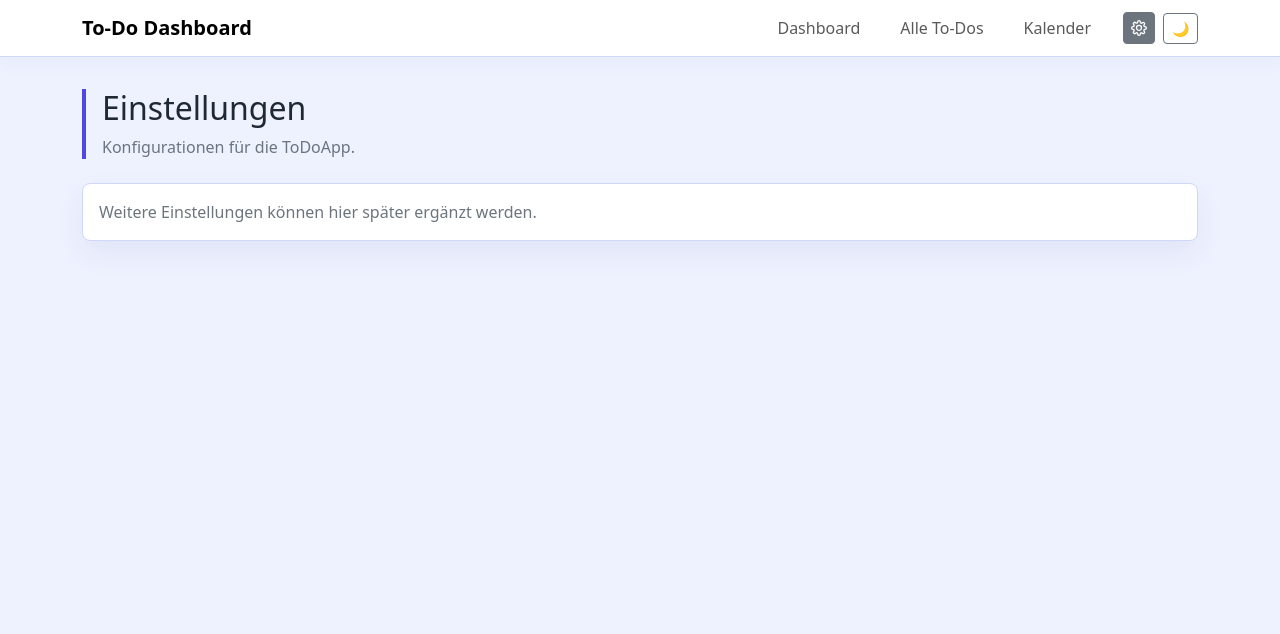
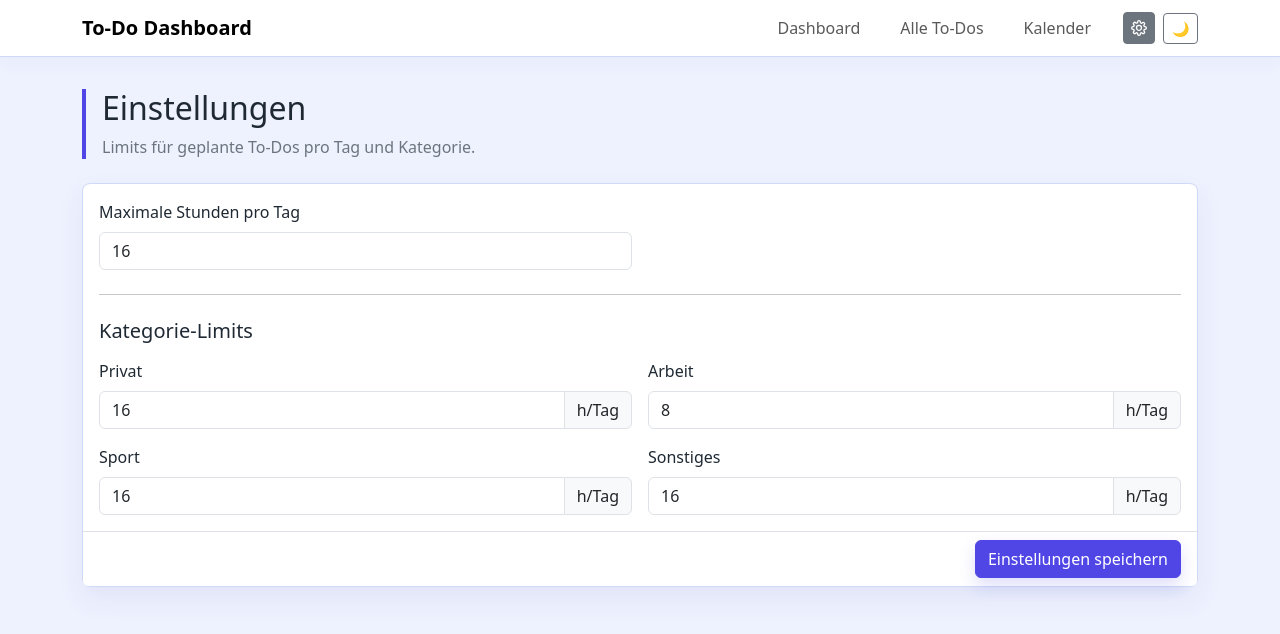
Before and after one commit to LukasPowroznik/ToDoApp, a SvelteKit app: page /settings in a window 1280 px wide. Shown: the top 634 px of the page. Built offline with nearby package versions, Linux system fonts and the light colour scheme; no server answers; the database is empty.

Commit message:
Limiten einstellen

```diff
--- a/src/lib/components/ScheduleTodosModal.svelte
+++ b/src/lib/components/ScheduleTodosModal.svelte
@@ -4,7 +4,7 @@
 	import StatusMessage from '$lib/components/StatusMessage.svelte';
 	import { validateScheduleCapacity } from '$lib/scheduleCapacity.js';
 
-	let { modalId = 'scheduleTodosModal', todos = [] } = $props();
+	let { modalId = 'scheduleTodosModal', todos = [], settings } = $props();
 	let isSaving = $state(false);
 	let errorMessage = $state('');
 
@@ -32,7 +32,7 @@
 			...todo,
 			scheduledDate
 		}));
-		const scheduleError = validateScheduleCapacity(todos, scheduledTodos);
+		const scheduleError = validateScheduleCapacity(todos, scheduledTodos, settings);
 
 		if (scheduleError) {
 			errorMessage = scheduleError.message;
--- a/src/lib/scheduleCapacity.js
+++ b/src/lib/scheduleCapacity.js
@@ -3,6 +3,12 @@ import { getWeekday, isTodoDueOnDate, isTodoOccurrenceCompleted } from '$lib/tod
 export const DAILY_HOUR_LIMIT = 16;
 export const WORK_DAILY_HOUR_LIMIT = 8;
 export const WORK_CATEGORY = 'Arbeit';
+export const DEFAULT_CATEGORY_HOUR_LIMITS = {
+	Privat: DAILY_HOUR_LIMIT,
+	Arbeit: WORK_DAILY_HOUR_LIMIT,
+	Sport: DAILY_HOUR_LIMIT,
+	Sonstiges: DAILY_HOUR_LIMIT
+};
 
 export function getEstimatedHours(duration) {
 	if (duration === '30 min') return 0.5;
@@ -32,7 +38,18 @@ function formatDate(date) {
 	return `${day}.${month}.${year}`;
 }
 
-export function validateScheduleCapacity(todos, candidates) {
+function getCapacitySettings(settings = {}) {
+	return {
+		dailyHourLimit: Number(settings.dailyHourLimit) || DAILY_HOUR_LIMIT,
+		categoryHourLimits: {
+			...DEFAULT_CATEGORY_HOUR_LIMITS,
+			...(settings.categoryHourLimits ?? {})
+		}
+	};
+}
+
+export function validateScheduleCapacity(todos, candidates, settings) {
+	const capacitySettings = getCapacitySettings(settings);
 	const scheduledCandidates = candidates.filter(
 		(todo) => todo.status !== 'Completed' && todo.scheduledDate
 	);
@@ -64,20 +81,23 @@ export function validateScheduleCapacity(todos, candidates) {
 			(sum, todo) => sum + getEstimatedHours(todo.estimatedDuration),
 			0
 		);
-		const workHours = todosForDate
-			.filter((todo) => todo.category === WORK_CATEGORY)
-			.reduce((sum, todo) => sum + getEstimatedHours(todo.estimatedDuration), 0);
 
-		if (totalHours > DAILY_HOUR_LIMIT) {
+		if (totalHours > capacitySettings.dailyHourLimit) {
 			return {
-				message: `Am ${formatDate(date)} sind maximal ${DAILY_HOUR_LIMIT} Stunden geplante To-Dos erlaubt.`
+				message: `Am ${formatDate(date)} sind maximal ${capacitySettings.dailyHourLimit} Stunden geplante To-Dos erlaubt.`
 			};
 		}
 
-		if (workHours > WORK_DAILY_HOUR_LIMIT) {
-			return {
-				message: `Am ${formatDate(date)} sind maximal ${WORK_DAILY_HOUR_LIMIT} Stunden Arbeit erlaubt.`
-			};
+		for (const [category, limit] of Object.entries(capacitySettings.categoryHourLimits)) {
+			const categoryHours = todosForDate
+				.filter((todo) => todo.category === category)
+				.reduce((sum, todo) => sum + getEstimatedHours(todo.estimatedDuration), 0);
+
+			if (categoryHours > limit) {
+				return {
+					message: `Am ${formatDate(date)} sind maximal ${limit} Stunden ${category} erlaubt.`
+				};
+			}
 		}
 	}
 
--- a/src/lib/server/db.js
+++ b/src/lib/server/db.js
@@ -25,3 +25,9 @@ export async function getTodosCollection() {
 
 	return db.collection('todos');
 }
+
+export async function getSettingsCollection() {
+	const db = await getDb();
+
+	return db.collection('settings');
+}
--- /dev/null
+++ b/src/lib/server/settings.js
@@ -0,0 +1,59 @@
+import { getSettingsCollection } from '$lib/server/db.js';
+
+const SETTINGS_ID = 'capacity';
+
+export const DEFAULT_CAPACITY_SETTINGS = {
+	dailyHourLimit: 16,
+	categoryHourLimits: {
+		Privat: 16,
+		Arbeit: 8,
+		Sport: 16,
+		Sonstiges: 16
+	}
+};
+
+function normalizeLimit(value, fallback) {
+	const number = Number(value);
+
+	return Number.isFinite(number) && number >= 0 ? number : fallback;
+}
+
+export function normalizeCapacitySettings(settings = {}) {
+	const normalizedInput = settings ?? {};
+	const categoryHourLimits = DEFAULT_CAPACITY_SETTINGS.categoryHourLimits;
+
+	return {
+		dailyHourLimit: normalizeLimit(normalizedInput.dailyHourLimit, DEFAULT_CAPACITY_SETTINGS.dailyHourLimit),
+		categoryHourLimits: Object.fromEntries(
+			Object.entries(categoryHourLimits).map(([category, fallback]) => [
+				category,
+				normalizeLimit(normalizedInput.categoryHourLimits?.[category], fallback)
+			])
+		)
+	};
+}
+
+export async function getCapacitySettings() {
+	const collection = await getSettingsCollection();
+	const settings = await collection.findOne({ _id: SETTINGS_ID });
+
+	return normalizeCapacitySettings(settings);
+}
+
+export async function updateCapacitySettings(settings) {
+	const collection = await getSettingsCollection();
+	const normalizedSettings = normalizeCapacitySettings(settings);
+
+	await collection.updateOne(
+		{ _id: SETTINGS_ID },
+		{
+			$set: {
+				...normalizedSettings,
+				updatedAt: new Date().toISOString()
+			}
+		},
+		{ upsert: true }
+	);
+
+	return normalizedSettings;
+}
--- /dev/null
+++ b/src/routes/api/settings/+server.js
@@ -0,0 +1,15 @@
+import { json } from '@sveltejs/kit';
+import { getCapacitySettings, updateCapacitySettings } from '$lib/server/settings.js';
+
+export async function GET() {
+	const settings = await getCapacitySettings();
+
+	return json({ settings });
+}
+
+export async function PATCH({ request }) {
+	const settings = await request.json();
+	const updatedSettings = await updateCapacitySettings(settings);
+
+	return json({ settings: updatedSettings });
+}
--- a/src/routes/api/todos/+server.js
+++ b/src/routes/api/todos/+server.js
@@ -1,5 +1,6 @@
 import { json } from '@sveltejs/kit';
 import { createTodo, listTodos } from '$lib/server/todos.js';
+import { getCapacitySettings } from '$lib/server/settings.js';
 import { validateScheduleCapacity } from '$lib/scheduleCapacity.js';
 
 export async function GET() {
@@ -16,7 +17,8 @@ export async function POST({ request }) {
 	}
 
 	const todos = await listTodos();
-	const scheduleError = validateScheduleCapacity(todos, [todo]);
+	const settings = await getCapacitySettings();
+	const scheduleError = validateScheduleCapacity(todos, [todo], settings);
 
 	if (scheduleError) {
 		return json({ message: scheduleError.message }, { status: 400 });
--- a/src/routes/api/todos/[id]/+server.js
+++ b/src/routes/api/todos/[id]/+server.js
@@ -1,6 +1,7 @@
 import { json } from '@sveltejs/kit';
 import { ObjectId } from 'mongodb';
 import { validateScheduleCapacity } from '$lib/scheduleCapacity.js';
+import { getCapacitySettings } from '$lib/server/settings.js';
 import {
 	completeTodo,
 	completeTodoOccurrence,
@@ -34,13 +35,14 @@ export async function PATCH({ params, request }) {
 			return json({ message: 'todo not found' }, { status: 404 });
 		}
 
+		const settings = await getCapacitySettings();
 		const scheduleError = validateScheduleCapacity(todos, [
 			{
 				...currentTodo,
 				...updates,
 				id: params.id
 			}
-		]);
+		], settings);
 
 		if (scheduleError) {
 			return json({ message: scheduleError.message }, { status: 400 });
--- /dev/null
+++ b/src/routes/settings/+page.server.js
@@ -0,0 +1,7 @@
+import { getCapacitySettings } from '$lib/server/settings.js';
+
+export async function load() {
+	return {
+		settings: await getCapacitySettings()
+	};
+}
--- a/src/routes/settings/+page.svelte
+++ b/src/routes/settings/+page.svelte
@@ -1,12 +1,118 @@
+<script>
+	import { invalidateAll } from '$app/navigation';
+	import StatusMessage from '$lib/components/StatusMessage.svelte';
+
+	const categories = ['Privat', 'Arbeit', 'Sport', 'Sonstiges'];
+
+	let { data } = $props();
+	let isSaving = $state(false);
+	let message = $state('');
+	let messageTone = $state('success');
+
+	async function handleSubmit(event) {
+		event.preventDefault();
+
+		const formData = new FormData(event.currentTarget);
+		const settings = {
+			dailyHourLimit: Number(formData.get('dailyHourLimit')),
+			categoryHourLimits: Object.fromEntries(
+				categories.map((category) => [category, Number(formData.get(`category-${category}`))])
+			)
+		};
+
+		isSaving = true;
+		message = '';
+
+		try {
+			const response = await fetch('/api/settings', {
+				method: 'PATCH',
+				headers: {
+					'Content-Type': 'application/json'
+				},
+				body: JSON.stringify(settings)
+			});
+
+			if (!response.ok) {
+				throw new Error('Einstellungen konnten nicht gespeichert werden.');
+			}
+
+			await invalidateAll();
+			messageTone = 'success';
+			message = 'Einstellungen wurden gespeichert.';
+		} catch (error) {
+			messageTone = 'danger';
+			message = error.message;
+		} finally {
+			isSaving = false;
+		}
+	}
+</script>
+
 <div class="container">
 	<header class="page-header">
 		<h1 class="h2 mb-2">Einstellungen</h1>
-		<p class="text-secondary mb-0">Konfigurationen für die ToDoApp.</p>
+		<p class="text-secondary mb-0">Limits für geplante To-Dos pro Tag und Kategorie.</p>
 	</header>
 
 	<section class="card dashboard-card">
-		<div class="card-body">
-			<p class="text-secondary mb-0">Weitere Einstellungen können hier später ergänzt werden.</p>
-		</div>
+		<form onsubmit={handleSubmit}>
+			<div class="card-body">
+				<StatusMessage message={message} tone={messageTone} />
+
+				<div class="row g-3">
+					<div class="col-md-6">
+						<label class="form-label" for="daily-hour-limit">Maximale Stunden pro Tag</label>
+						<input
+							class="form-control"
+							id="daily-hour-limit"
+							name="dailyHourLimit"
+							type="number"
+							min="0"
+							max="24"
+							step="0.5"
+							value={data.settings.dailyHourLimit}
+							required
+						/>
+					</div>
+				</div>
+
+				<hr class="my-4" />
+
+				<h2 class="h5 mb-3">Kategorie-Limits</h2>
+
+				<div class="row g-3">
+					{#each categories as category}
+						<div class="col-md-6">
+							<label class="form-label" for={`category-${category}`}>{category}</label>
+							<div class="input-group">
+								<input
+									class="form-control"
+									id={`category-${category}`}
+									name={`category-${category}`}
+									type="number"
+									min="0"
+									max="24"
+									step="0.5"
+									value={data.settings.categoryHourLimits[category]}
+									required
+								/>
+								<span class="input-group-text">h/Tag</span>
+							</div>
+						</div>
+					{/each}
+				</div>
+			</div>
+
+			<div class="card-footer bg-white border-top d-flex justify-content-end">
+				<button class="btn btn-action-primary" type="submit" disabled={isSaving}>
+					{#if isSaving}
+						<span class="spinner-border spinner-border-sm me-2" aria-hidden="true"></span>
+						Speichert...
+					{:else}
+						Einstellungen speichern
+					{/if}
+				</button>
+			</div>
+		</form>
 	</section>
 </div>
--- a/src/routes/tasks/+page.server.js
+++ b/src/routes/tasks/+page.server.js
@@ -1,9 +1,11 @@
 import { listTodos } from '$lib/server/todos.js';
 import { getTodayMeta } from '$lib/server/date.js';
+import { getCapacitySettings } from '$lib/server/settings.js';
 
 export async function load() {
 	return {
 		todos: await listTodos(),
+		settings: await getCapacitySettings(),
 		...getTodayMeta()
 	};
 }
--- a/src/routes/tasks/+page.svelte
+++ b/src/routes/tasks/+page.svelte
@@ -206,5 +206,5 @@
 	</section>
 
 	<AddTodoModal />
-	<ScheduleTodosModal {todos} />
+	<ScheduleTodosModal {todos} settings={data.settings} />
 </div>
```
Also changed, not shown: src/app.css (+18 -0 lines).
